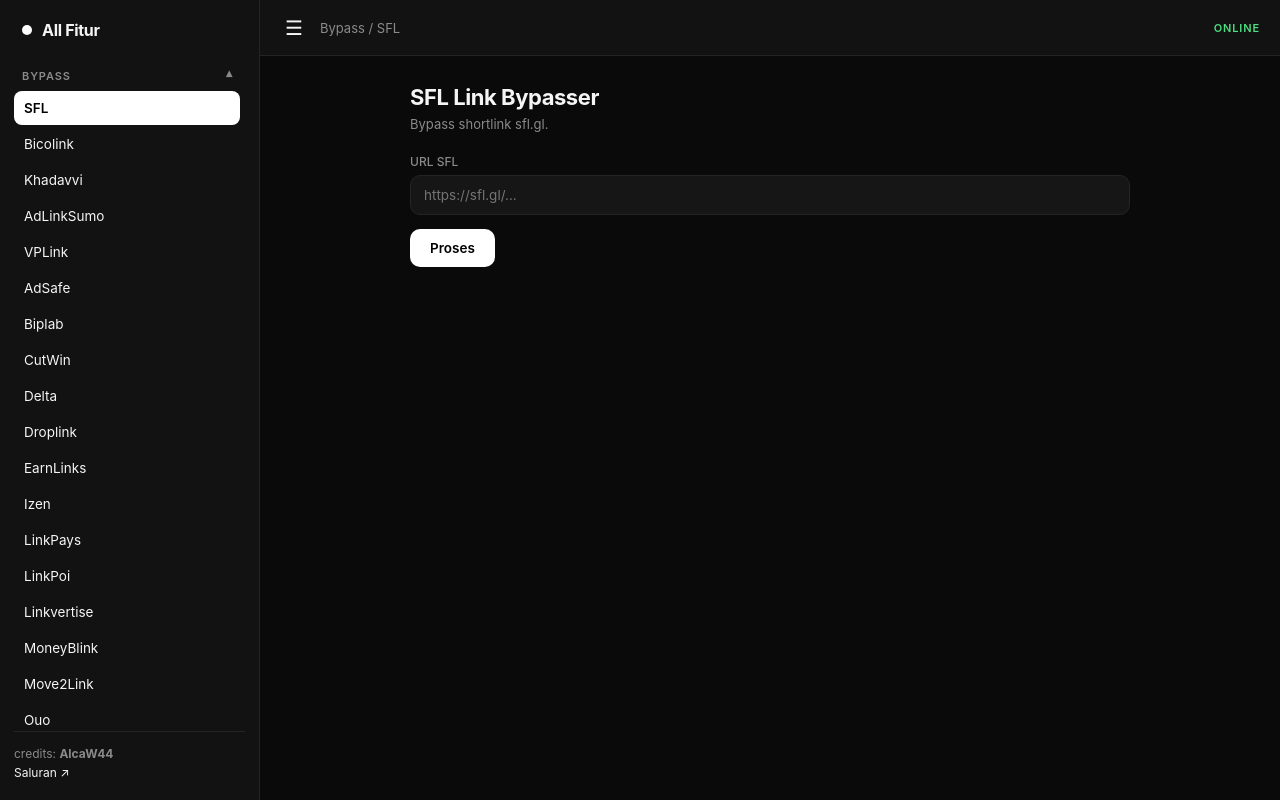
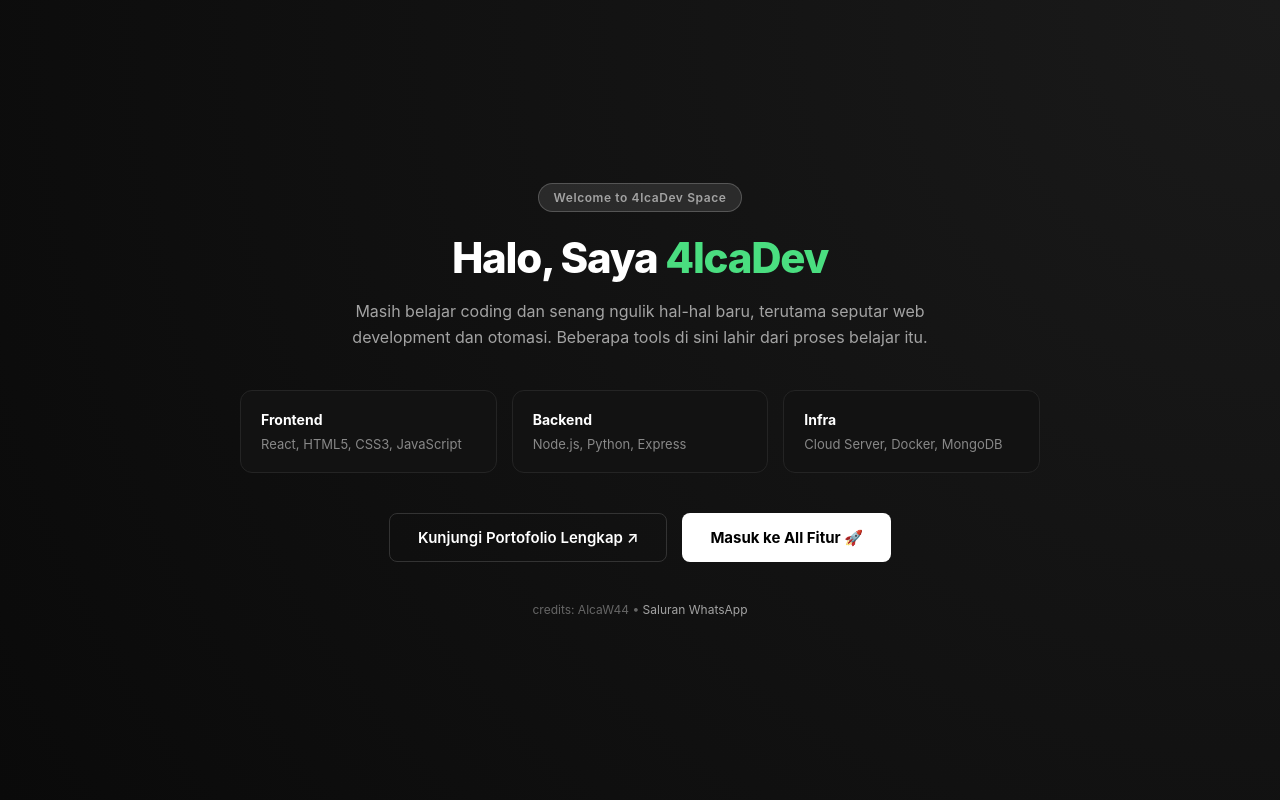
Before and after one commit to AlcaNewbie/OpenSource, a website: page public/index.html in a window 1280 px wide. Drawn offline with Linux system fonts and the light colour scheme.

Commit message:
feat: add modern welcome/landing screen before entering the tools app

```diff
--- a/public/index.html
+++ b/public/index.html
@@ -3,12 +3,45 @@
 <head>
 <meta charset="UTF-8" />
 <meta name="viewport" content="width=device-width, initial-scale=1.0" />
-<title>All Fitur — AlcaW44</title>
+<title>4lcaDev | All Fitur</title>
 <link rel="stylesheet" href="/style.css" />
 </head>
 <body>
-  <div class="app">
-    <!-- Sidebar -->
+  <!-- WELCOME SCREEN (Landing Page) -->
+  <div id="welcomeScreen" class="welcome-screen">
+    <div class="welcome-content">
+      <div class="badge">Welcome to 4lcaDev Space</div>
+      <h1>Halo, Saya <span>4lcaDev</span></h1>
+      <p class="intro">Masih belajar coding dan senang ngulik hal-hal baru, terutama seputar web development dan otomasi. Beberapa tools di sini lahir dari proses belajar itu.</p>
+
+      <div class="skills-grid">
+        <div class="skill-card">
+          <h3>Frontend</h3>
+          <p>React, HTML5, CSS3, JavaScript</p>
+        </div>
+        <div class="skill-card">
+          <h3>Backend</h3>
+          <p>Node.js, Python, Express</p>
+        </div>
+        <div class="skill-card">
+          <h3>Infra</h3>
+          <p>Cloud Server, Docker, MongoDB</p>
+        </div>
+      </div>
+
+      <div class="action-buttons">
+        <a href="https://folio.alca.my.id/" target="_blank" class="btn-outline">Kunjungi Portofolio Lengkap ↗</a>
+        <button class="btn-primary" onclick="enterApp()">Masuk ke All Fitur 🚀</button>
+      </div>
+
+      <div class="footer-credit">
+        credits: AlcaW44 • <a href="https://whatsapp.com/channel/0029Vb82nkLEwEjtLSQ49I44" target="_blank">Saluran WhatsApp</a>
+      </div>
+    </div>
+  </div>
+
+  <!-- MAIN APP (Tersembunyi di awal) -->
+  <div class="app" id="mainApp" style="display: none;">
     <aside class="sidebar" id="sidebar">
       <div class="brand"><div class="brand-dot"></div><span>All Fitur</span></div>
       <nav class="nav">
@@ -58,7 +91,6 @@
       </div>
     </aside>
 
-    <!-- Main Content -->
     <main class="main">
       <header class="topbar">
         <button class="menu-btn" id="menuBtn">☰</button>
@@ -68,6 +100,7 @@
       <section class="content" id="content"></section>
     </main>
   </div>
+
   <script src="/script.js"></script>
 </body>
 </html>
--- a/public/script.js
+++ b/public/script.js
@@ -1,3 +1,13 @@
+window.enterApp = function() {
+  const welcome = document.getElementById("welcomeScreen");
+  const app = document.getElementById("mainApp");
+  welcome.style.opacity = "0";
+  setTimeout(() => {
+    welcome.style.display = "none";
+    app.style.display = "flex";
+  }, 300);
+};
+
 /* ================= ANTI DEVTOOLS ================= */
 (function() {
   document.addEventListener('contextmenu', e => e.preventDefault());
--- a/public/style.css
+++ b/public/style.css
@@ -73,3 +73,41 @@ body { font-family: var(--font); background: var(--bg); color: var(--text); font
   .sidebar.open { transform: translateX(0); box-shadow: 0 0 20px rgba(0,0,0,0.8); }
   .content { padding: 20px 16px; }
 }
+
+/* ================= WELCOME SCREEN ================= */
+.welcome-screen {
+  position: fixed; top: 0; left: 0; width: 100vw; height: 100vh;
+  background: radial-gradient(circle at top right, #1a1a1a 0%, #0a0a0a 100%);
+  display: flex; align-items: center; justify-content: center;
+  z-index: 9999; padding: 20px; overflow-y: auto;
+}
+.welcome-content {
+  max-width: 800px; width: 100%; text-align: center;
+  animation: slideUp 0.6s ease-out;
+}
+@keyframes slideUp { from { opacity: 0; transform: translateY(20px); } to { opacity: 1; transform: translateY(0); } }
+.badge {
+  display: inline-block; padding: 6px 14px; background: rgba(255,255,255,0.1);
+  border: 1px solid rgba(255,255,255,0.2); border-radius: 20px;
+  font-size: 12px; font-weight: 600; color: #a3a3a3; margin-bottom: 20px; letter-spacing: 0.05em;
+}
+.welcome-content h1 { font-size: 42px; font-weight: 800; letter-spacing: -0.03em; margin-bottom: 16px; color: #fff; }
+.welcome-content h1 span { color: #4ade80; }
+.welcome-content .intro { font-size: 16px; color: #a3a3a3; line-height: 1.6; max-width: 600px; margin: 0 auto 40px auto; }
+.skills-grid { display: grid; grid-template-columns: repeat(auto-fit, minmax(200px, 1fr)); gap: 15px; margin-bottom: 40px; }
+.skill-card { background: #121212; border: 1px solid #242424; border-radius: 12px; padding: 20px; text-align: left; transition: transform 0.2s; }
+.skill-card:hover { transform: translateY(-4px); border-color: #333; }
+.skill-card h3 { font-size: 14px; color: #fff; margin-bottom: 8px; }
+.skill-card p { font-size: 13px; color: #888; }
+.action-buttons { display: flex; gap: 15px; justify-content: center; flex-wrap: wrap; margin-bottom: 40px; }
+.btn-primary { background: #fff; color: #000; border: none; padding: 14px 28px; border-radius: 8px; font-weight: 700; font-size: 15px; cursor: pointer; transition: all 0.2s; font-family: var(--font); }
+.btn-primary:hover { background: #e5e5e5; transform: scale(1.02); }
+.btn-outline { background: transparent; color: #fff; border: 1px solid #333; padding: 14px 28px; border-radius: 8px; font-weight: 600; font-size: 15px; text-decoration: none; transition: all 0.2s; display: inline-block; }
+.btn-outline:hover { background: #1a1a1a; border-color: #555; }
+.footer-credit { font-size: 12px; color: #666; }
+.footer-credit a { color: #a3a3a3; text-decoration: none; }
+.footer-credit a:hover { color: #fff; }
+@media (max-width: 768px) {
+  .welcome-content h1 { font-size: 32px; }
+  .action-buttons { flex-direction: column; }
+}
```
